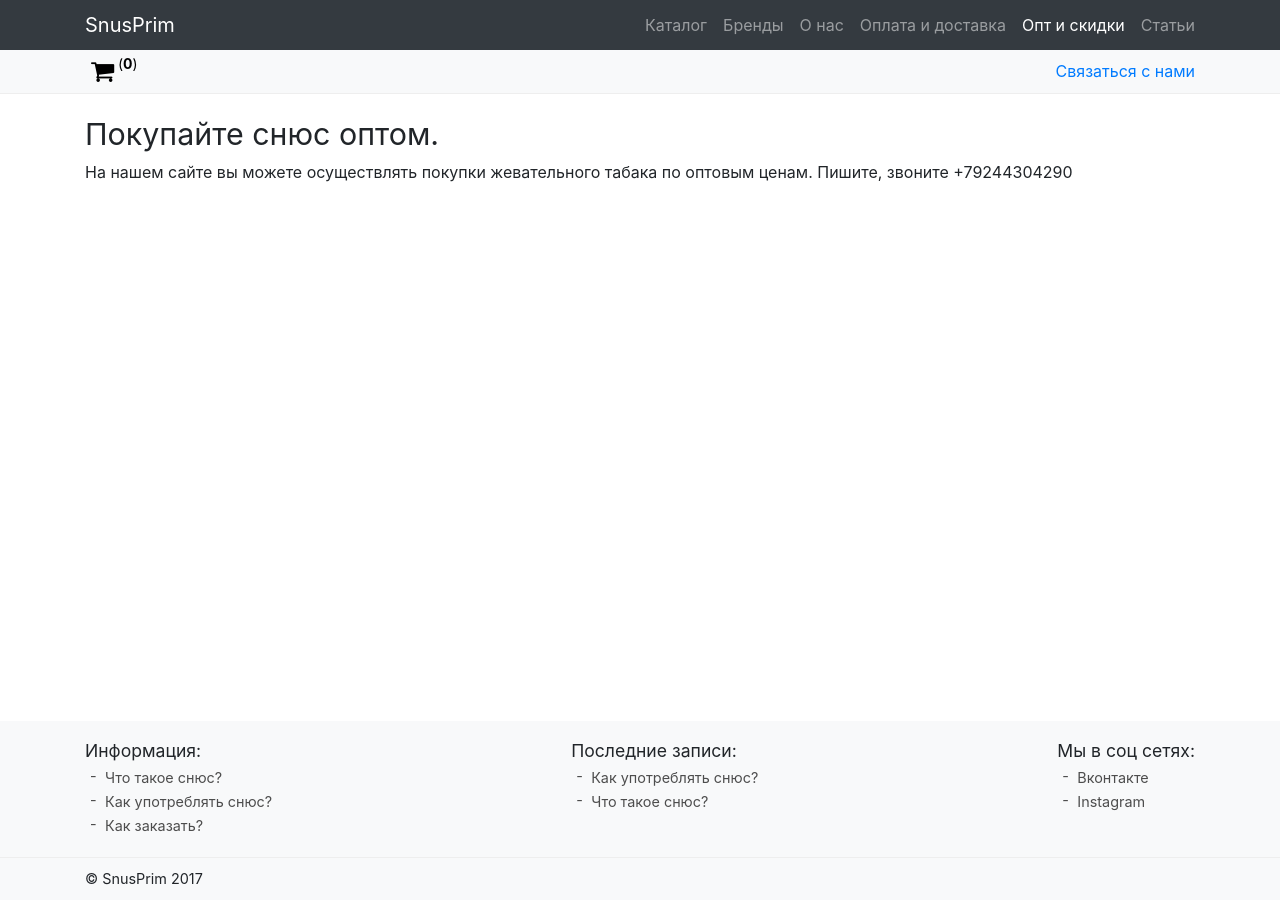
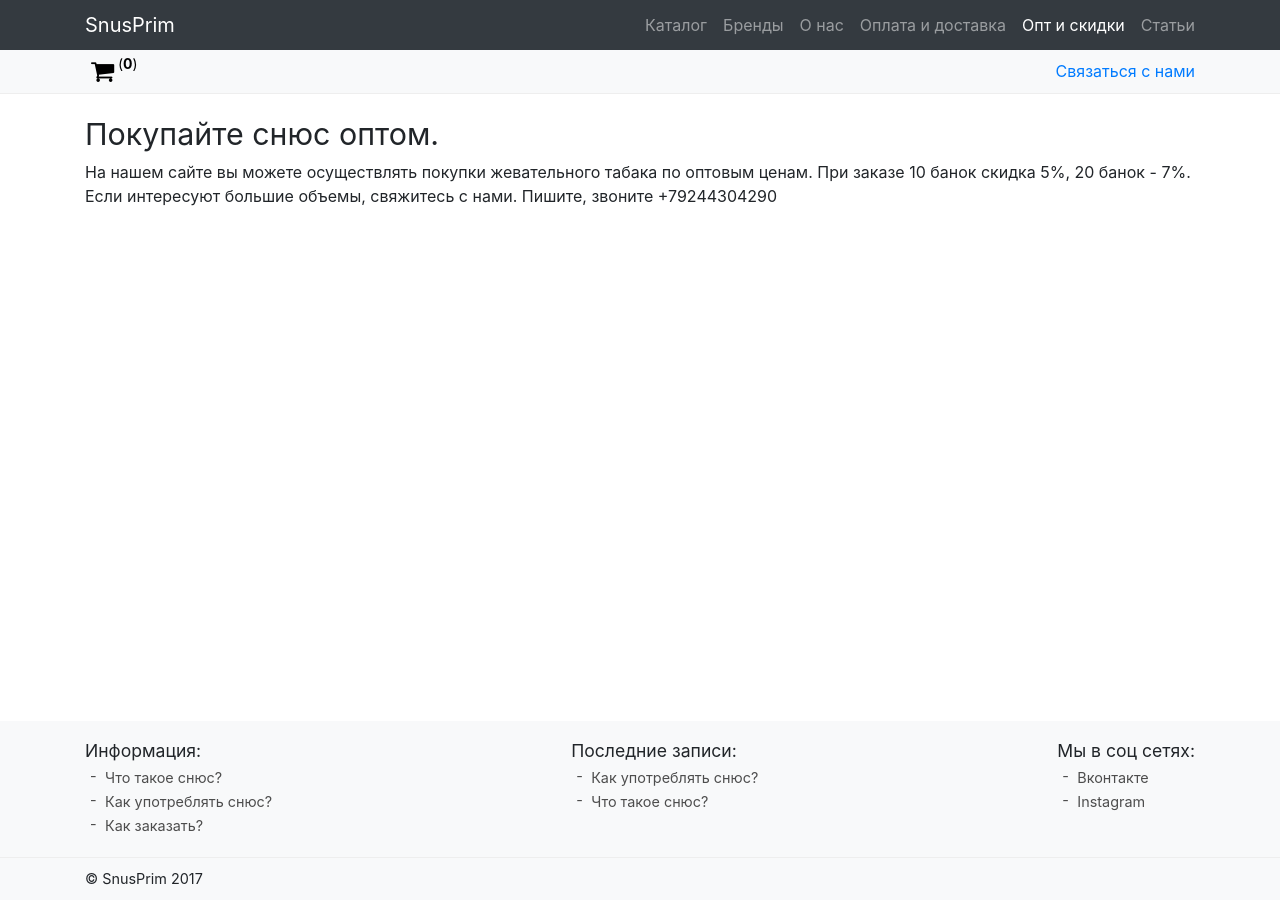
Before and after one commit to Snus-ru/Snus-ru.github.io, a Jekyll site: the page built from discount.md, in a window 1280 px wide. Built offline with Jekyll 4.4.1, drawn with Linux system fonts in a browser that asks for light colours; nearby versions of some CDN libraries.

Commit message:
Updated Discount

```diff
--- a/discount.md
+++ b/discount.md
@@ -8,4 +8,6 @@ layout: simple-page
 
 # Покупайте снюс оптом.
 На нашем сайте вы можете осуществлять покупки жевательного табака по оптовым ценам.
+При заказе 10 банок скидка 5%, 20 банок - 7%.
+Если интересуют большие объемы, свяжитесь с нами.
 Пишите, звоните +79244304290
```
